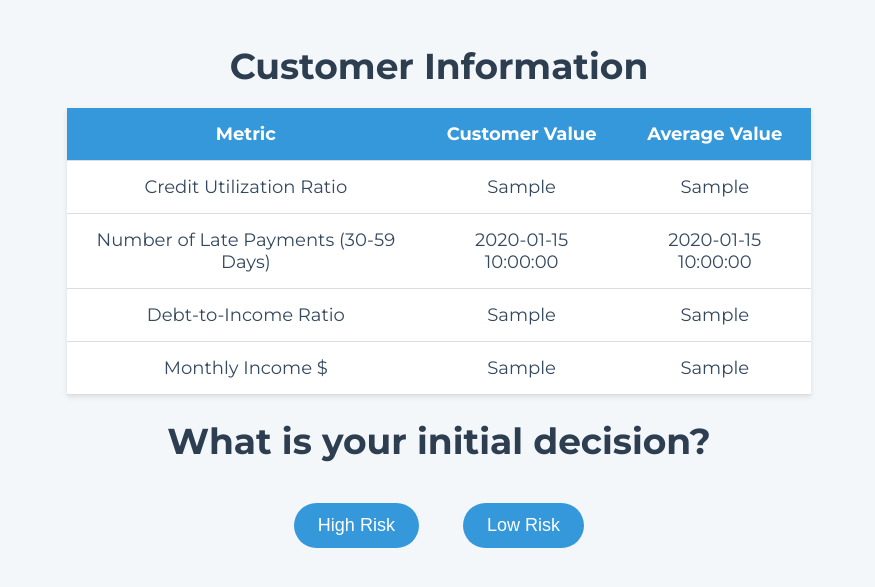
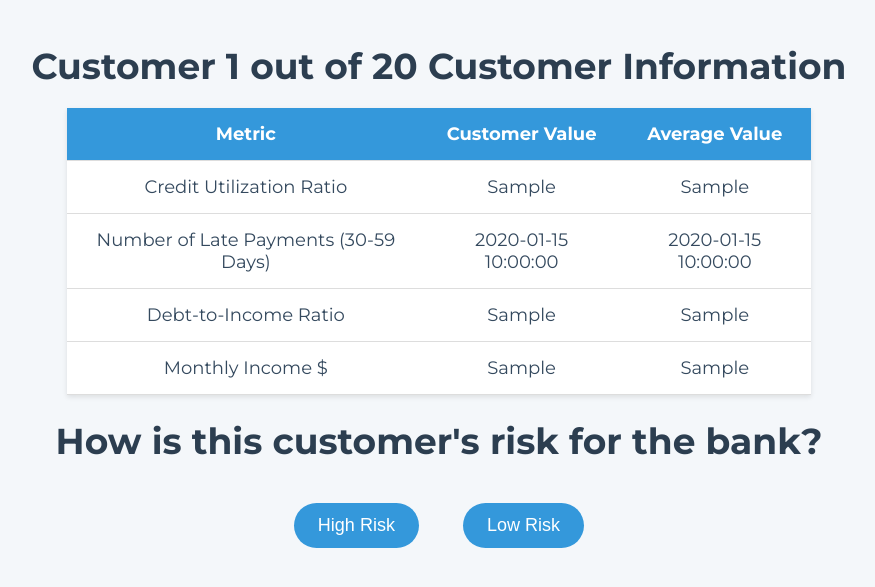
Before and after one commit to AMIRASRZAD/Uncertainty, a Flask app: template templates/stage1.html in a window 1280 px wide. Shown: the top 587 px of the page, without its empty margins (201-1076 px from the left). Run offline with Flask 3, Linux system fonts and the light colour scheme; the template is opened without the code that fills it: most values are stand-ins (such as "Sample title", 1, 10 or a date in 2020); parts of the project's set-up code (start-up, migrations or seed data) failed here and were passed over; some libraries are stand-ins or nearby versions.

Commit message:
new files

```diff
--- a/app.py
+++ b/app.py
@@ -79,15 +79,24 @@ def sample_rows():
 @app.route('/')
 def index():
     return render_template('index.html')
+import uuid
 
 @app.route('/start', methods=['POST'])
 def start():
     available_conditions = [c for c, count in PARTICIPANT_COUNTS.items() if count < MAX_PER_CONDITION]
     if not available_conditions:
         return "Experiment is full!", 403
+
     condition = int(np.random.choice(available_conditions))
+    participant_name = request.form.get('participant_name', '').strip() or None  # Optional name
+    participant_id = str(uuid.uuid4())  # Unique ID for each participant
+
+    # Increment participant count for the condition
+    PARTICIPANT_COUNTS[condition] += 1
 
     session['condition'] = condition
+    session['participant_id'] = participant_id
+    session['participant_name'] = participant_name
     session['tasks'] = sample_rows()
     session['task_index'] = 0
     session['responses'] = []
@@ -111,10 +120,10 @@ def task():
                     debt_ratio = float(str(task_data['DebtRatio']).replace('%', '')) / 100 if '%' in str(task_data['DebtRatio']) else float(task_data['DebtRatio'])
                     monthly_income = float(str(task_data['MonthlyIncome']).replace('$', '').replace(',', '')) if any(c in str(task_data['MonthlyIncome']) for c in ['$', ',']) else float(task_data['MonthlyIncome'])
                     cur.execute(
-                        "INSERT INTO responses (participant_id, condition, initial_decision, final_decision, predicted, confidence_score, level, "
+                        "INSERT INTO responses (participant_id, task_number, condition, initial_decision, final_decision, predicted, confidence_score, level, "
                         "revolving_utilization, late_payments_30_59, debt_ratio, monthly_income) "
-                        "VALUES (%s, %s, %s, %s, %s, %s, %s, %s, %s, %s, %s)",
-                        (response['ID'], response['Condition'], response['Initial_Decision'],
+                        "VALUES (%s, %s, %s, %s, %s, %s, %s, %s, %s, %s, %s, %s)",
+                        (session['participant_id'], response['Task_Number'], response['Condition'], response['Initial_Decision'],
                          response['Final_Decision'], response['Predicted'], response['Confidence_Score'],
                          response['Level'], revolving_util, late_payments, debt_ratio, monthly_income)
                     )
@@ -122,8 +131,8 @@ def task():
                 print("Data committed to Neon")
         except psycopg2.OperationalError as e:
             print(f"Database connection error: {e}")
-            conn.close()  # Close broken connection
-            db_pool.putconn(conn, close=True)  # Mark as closed
+            conn.close()
+            db_pool.putconn(conn, close=True)
             return "Database error, please try again", 500
         except Exception as e:
             print(f"Database error: {e}")
@@ -131,7 +140,7 @@ def task():
             db_pool.putconn(conn)
             return "Error saving data", 500
         finally:
-            if conn and not conn.closed:  # Only return if not closed
+            if conn and not conn.closed:
                 db_pool.putconn(conn)
         return render_template('end.html')
 
@@ -140,18 +149,8 @@ def task():
 
     if request.method == 'POST':
         initial_decision = request.form['initial_decision']
-        final_decision = request.form.get('final_decision', initial_decision)
-        session['responses'].append({
-            'ID': task_data['ID'],
-            'Condition': condition,
-            'Initial_Decision': initial_decision,
-            'Final_Decision': final_decision,
-            'Predicted': task_data['Predicted'],
-            'Confidence_Score': task_data['Confidence_Score'],
-            'Level': task_data['Level']
-        })
-        session['task_index'] += 1
-        return redirect(url_for('task'))
+        session['current_initial_decision'] = initial_decision
+        return redirect(url_for('stage2'))
 
     customer_info = {
         "RevolvingUtilizationOfUnsecuredLines": task_data["RevolvingUtilizationOfUnsecuredLines"],
@@ -159,40 +158,19 @@ def task():
         "DebtRatio": task_data["DebtRatio"],
         "MonthlyIncome": task_data["MonthlyIncome"]
     }
-    return render_template('stage1.html', customer_info=customer_info, averages=AVERAGES)
+    customer_number = task_index + 1  # 1-based index (1 to 20)
+    return render_template('stage1.html', customer_info=customer_info, averages=AVERAGES, customer_number=customer_number)
 
-
-    task_data = session['tasks'][task_index]
+@app.route('/stage2', methods=['GET', 'POST'])
+def stage2():
+    initial_decision = session.get('current_initial_decision')
+    task_data = session['tasks'][session['task_index']]
     condition = session['condition']
 
     if request.method == 'POST':
-        initial_decision = request.form['initial_decision']
         final_decision = request.form.get('final_decision', initial_decision)
-        session['responses'].append({
-            'ID': task_data['ID'],
-            'Condition': condition,
-            'Initial_Decision': initial_decision,
-            'Final_Decision': final_decision,
-            'Predicted': task_data['Predicted'],
-            'Confidence_Score': task_data['Confidence_Score'],
-            'Level': task_data['Level']
-        })
-        session['task_index'] += 1
-        return redirect(url_for('task'))
-
-    customer_info = {
-        "RevolvingUtilizationOfUnsecuredLines": task_data["RevolvingUtilizationOfUnsecuredLines"],
-        "NumberOfTime30-59DaysPastDueNotWorse": task_data["NumberOfTime30-59DaysPastDueNotWorse"],
-        "DebtRatio": task_data["DebtRatio"],
-        "MonthlyIncome": task_data["MonthlyIncome"]
-    }
-    return render_template('stage1.html', customer_info=customer_info, averages=AVERAGES)
-
-@app.route('/stage2', methods=['POST'])
-def stage2():
-    initial_decision = request.form['initial_decision']
-    task_data = session['tasks'][session['task_index']]
-    condition = session['condition']
+        session['current_final_decision'] = final_decision
+        return redirect(url_for('stage3'))
 
     if condition == 1:
         return render_template('stage2_condition1.html',
@@ -222,6 +200,38 @@ def stage2():
                               graph_url=graph_url,
                               initial_decision=initial_decision)
 
+@app.route('/stage3', methods=['GET', 'POST'])
+def stage3():
+    task_index = session['task_index']
+    task_data = session['tasks'][task_index]
+    initial_decision = session.get('current_initial_decision')
+    final_decision = session.get('current_final_decision')
+
+    # Get actual risk from CSV "Creditability" column
+    actual_risk = "High Risk" if task_data['Creditability'] == 1 else "Low Risk"
+
+    if request.method == 'POST':
+        session['responses'].append({
+            'ID': task_data['ID'],
+            'Task_Number': task_index + 1,  # 1-based task number (1 to 20)
+            'Condition': session['condition'],
+            'Initial_Decision': initial_decision,
+            'Final_Decision': final_decision,
+            'Predicted': task_data['Predicted'],
+            'Confidence_Score': task_data['Confidence_Score'],
+            'Level': task_data['Level']
+        })
+        session['task_index'] += 1  # Move to next customer
+        return redirect(url_for('task'))
+
+    customer_number = task_index + 1
+    return render_template('stage3.html',
+                          customer_number=customer_number,
+                          initial_decision=initial_decision,
+                          final_decision=final_decision,
+                          actual_risk=actual_risk)
+
+
 @app.route('/test-db')
 def test_db():
     conn = db_pool.getconn()
--- a/templates/stage1.html
+++ b/templates/stage1.html
@@ -50,7 +50,7 @@
     </style>
 </head>
 <body>
-    <h1>Customer Information</h1>
+    <h1>Customer {{ customer_number }} out of 20 Customer Information</h1>
     <table>
         <tr>
             <th>Metric</th>
@@ -78,7 +78,7 @@
             <td>{{ averages["MonthlyIncome"] }}</td>
         </tr>
     </table>
-    <h1>What is your initial decision?</h1>
+    <h1>How is this customer's risk for the bank?</h1>
     <form method="post" action="{{ url_for('stage2') }}">
         <button type="submit" name="initial_decision" value="high risk">High Risk</button>
         <button type="submit" name="initial_decision" value="low risk">Low Risk</button>
```
Also changed, not shown: templates/index.html (+17 -2 lines).
